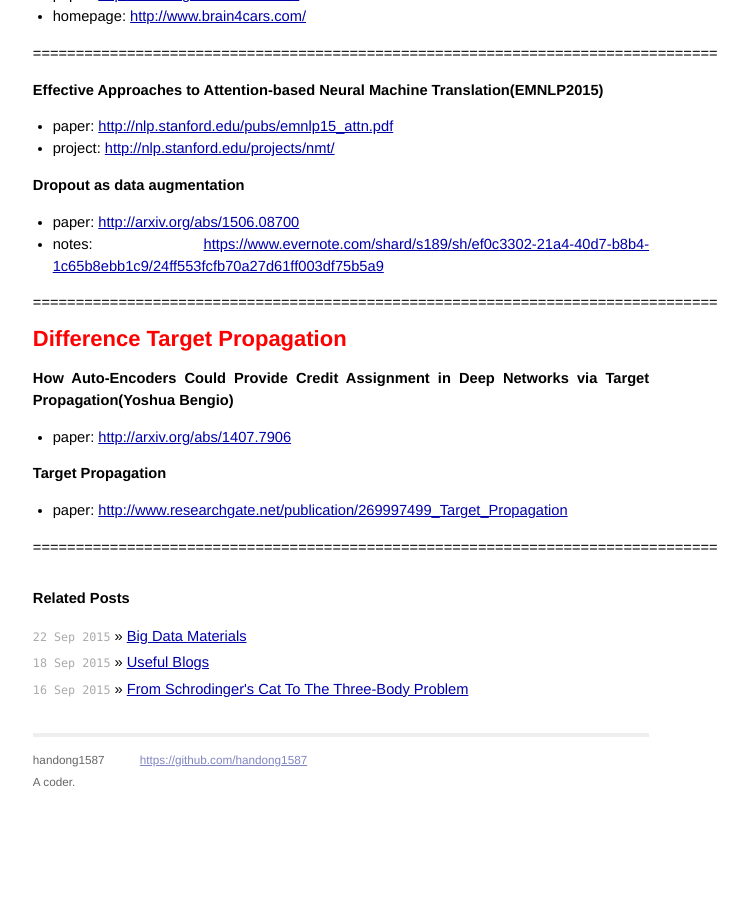
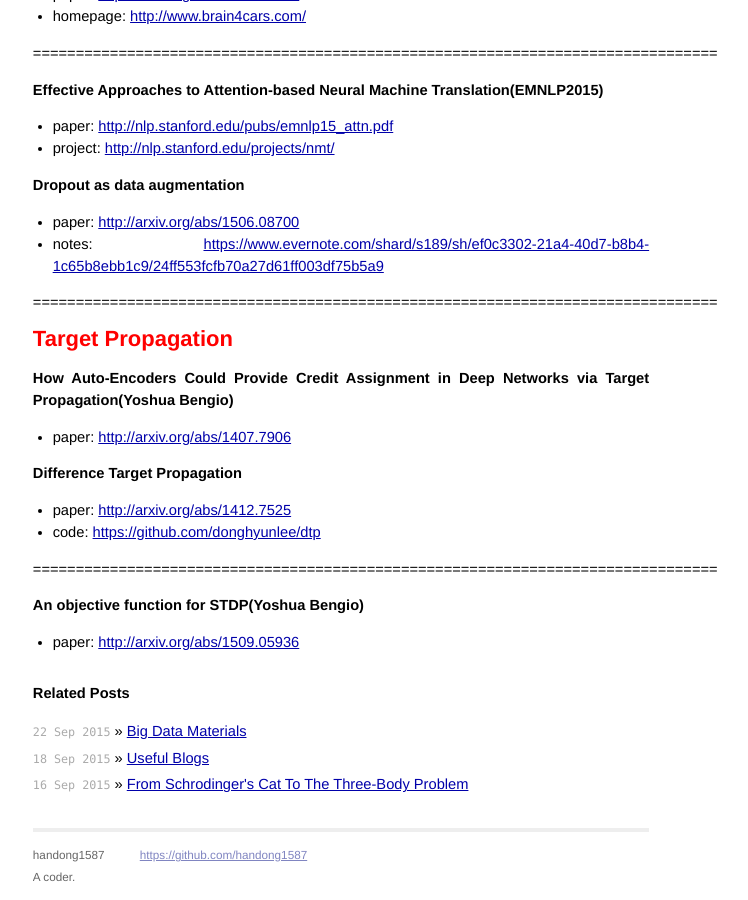
Before and after one commit to handong1587/handong1587.github.io, a Jekyll site: the page built from _posts/deep_learning/2015-08-27-deep-learning-materials.md, in a window 1280 px wide and 900 px high, scrolled down 3325 px. Shown: the whole window, without its empty margins (299-1047 px from the left). Built offline with Jekyll 4.4.1, drawn with Linux system fonts in a browser that asks for light colours; Markdown is read by kramdown in place of the engine named in the settings; comment, search, counter and statistics services are not loaded; before the commit the page ends 4129 px from its top, so only the background shows below that.

Commit message:
update mds

```diff
--- a/_posts/deep_learning/2015-08-27-deep-learning-materials.md
+++ b/_posts/deep_learning/2015-08-27-deep-learning-materials.md
@@ -144,15 +144,20 @@ Driving
 ================================================================================
 
 <span style="color: red; font-size: 150%; font-weight: bold;">
-Difference Target Propagation
+Target Propagation
 </span>
 
 **How Auto-Encoders Could Provide Credit Assignment in Deep Networks via Target Propagation(Yoshua Bengio)**
 
 - paper: [http://arxiv.org/abs/1407.7906](http://arxiv.org/abs/1407.7906)
 
-**Target Propagation**
+**Difference Target Propagation**
 
-- paper: [http://www.researchgate.net/publication/269997499_Target_Propagation](http://www.researchgate.net/publication/269997499_Target_Propagation)
+- paper: [http://arxiv.org/abs/1412.7525](http://arxiv.org/abs/1412.7525)
+- code: [https://github.com/donghyunlee/dtp](https://github.com/donghyunlee/dtp)
 
 ================================================================================
+
+**An objective function for STDP(Yoshua Bengio)**
+
+- paper: [http://arxiv.org/abs/1509.05936](http://arxiv.org/abs/1509.05936)
```
